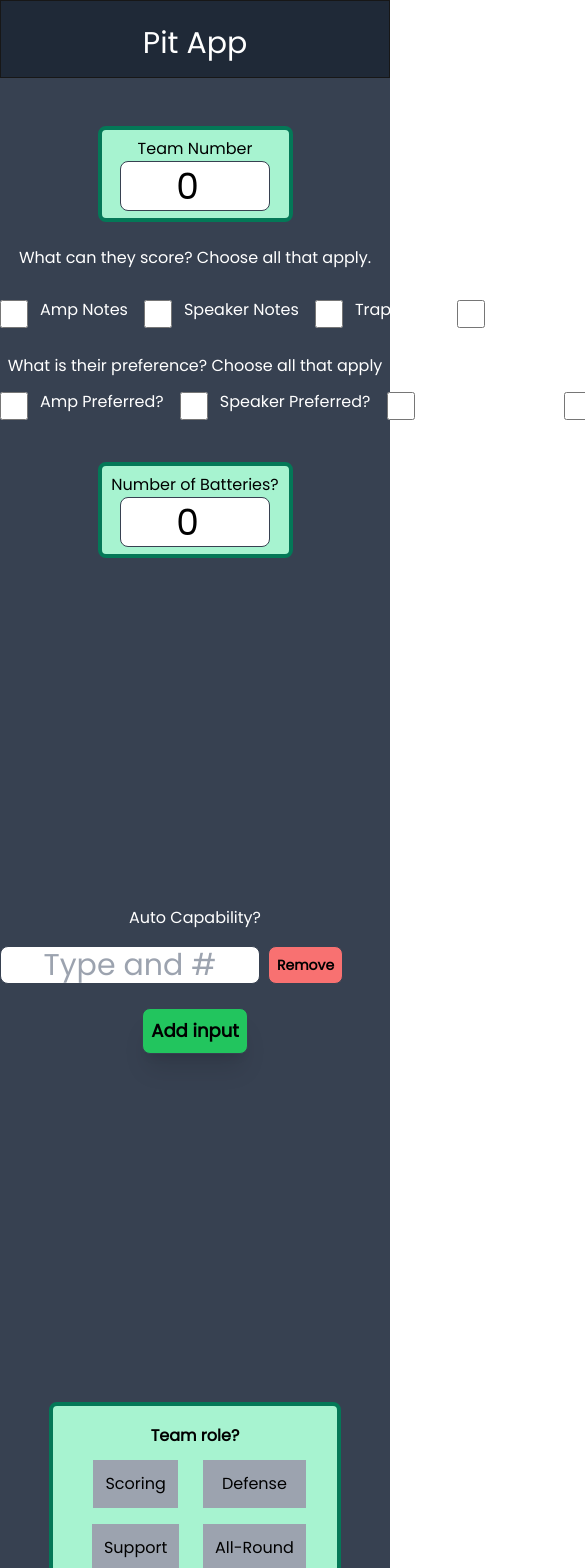
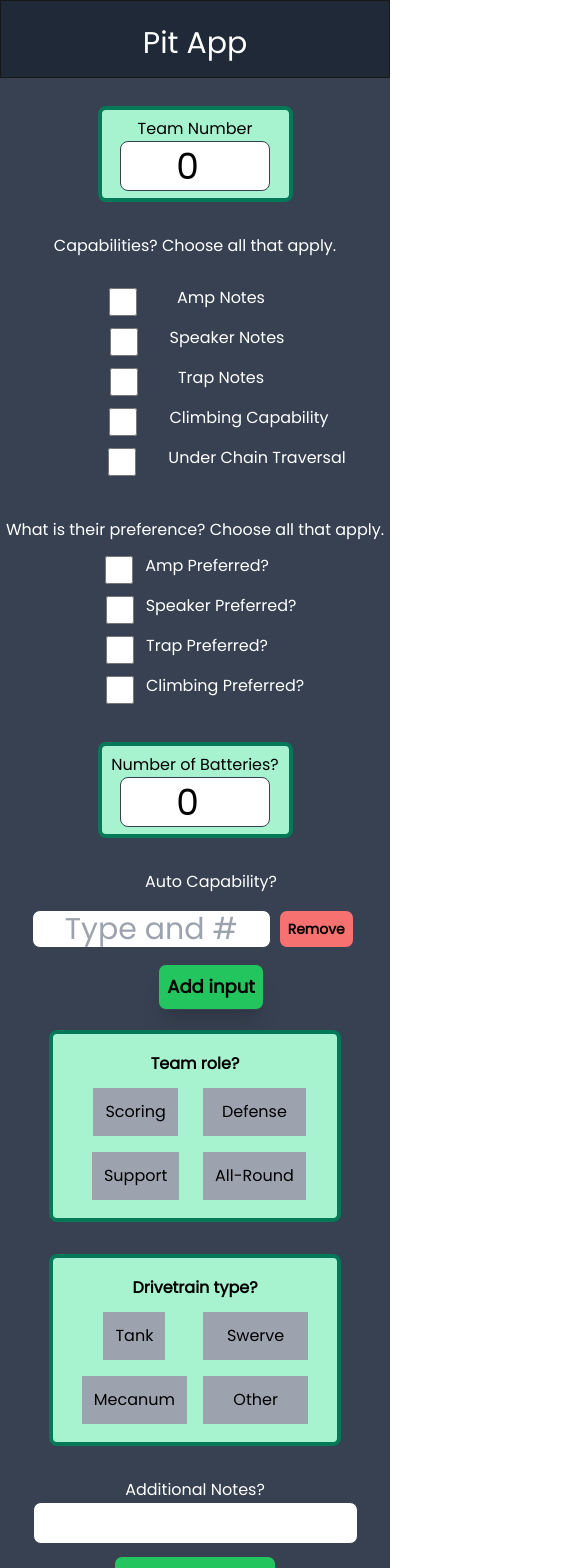
Before and after one commit to 4201VitruvianBots/scouting-app-2024, a React (Vite) app in the folder client/: page /pit in a window 390 px wide. Shown: the top 1568 px of the page, 585 px wide, since content can reach past the window. Built offline with nearby package versions, Linux system fonts and the light colour scheme.

Commit message:
New buttons + margining
New Under Chain Traversal Button + Fixed Margining + Completed Phone View?

```diff
--- a/client/src/apps/pit/PitApp.tsx
+++ b/client/src/apps/pit/PitApp.tsx
@@ -44,6 +44,7 @@ function PitApp() {
   const [trapChecked, setTrapChecked] = useState(false);
   const [speakerChecked, setSpeakerChecked] = useState(false);
   const [climbingChecked, setClimbingChecked] = useState(false);
+  const [chainTraversalChecked, setChainTraversalChecked] = useState(false);
   const [ampPrefChecked, setAmpPrefChecked] = useState(false);
   const [trapPrefChecked, setTrapPrefChecked] = useState(false);
   const [speakerPrefChecked, setSpeakerPrefChecked] = useState(false);
@@ -68,6 +69,9 @@ function PitApp() {
   };
   const handleSpeakerChange = (newSpeakerStatus) => {
     setSpeakerChecked(newSpeakerStatus);
+  };
+  const handleChainTraversalChange = (newChainTraversalStatus) => {
+    setChainTraversalChecked (newChainTraversalStatus);
   };
   const handleClimbingChange = (newClimbingStatus) => {
     setClimbingChecked(newClimbingStatus);
@@ -101,92 +105,79 @@ function PitApp() {
     return (
         <>
             <div className='bg-gray-700'>
-            <div className="border border-neutral-900 bg-gray-800">
+            <div className="border border-neutral-900 bg-gray-800 mb-7">
               <br/>
               <h1 className="text-center text-white text-3xl mb-4">Pit App</h1>
 
             </div>
 
-            <br/>
 
-            <br/>
-
-            <div className="flex justify-center items-center">
+            <div className="flex justify-center items-center mb-8">
             <div className="flex flex-col items-center bg-emerald-200 border-emerald-700 border-4 h-24 w-2/4 justify-center rounded-lg">
             <h1 className="text-center">Team Number</h1>
             <input min={0} onChange={handleTeamNumber} value={teamNumber} style={inputTeamNum} className='place-content-center mx-auto w-min !flex border-1 rounded-lg border border-gray-700 text-4xl text-center' type="number" placeholder='Team#'></input>
             </div>
             </div>
 
-            <br></br>
 
 
-
-            <h1 className="text-center text-white mb-7">What can they score? Choose all that apply.</h1>
-
-            <div className="place-content-center mx-auto w-min !flex pad">
-
-            <br></br>
-
-            <div className="flex items-center whitespace-nowrap">
-              <Checkbox checked={ampChecked} onChange={handleAmpChange} className="form-checkbox h-5 w-10 text-blue-600" boxClassName='h-7 w-7'/>
-              <label htmlFor="ampNotes" className="cursor-pointer text-white select-none mr-4">Amp Notes</label>
+            <h1 className="text-center text-white mb-7 ">Capabilities? Choose all that apply.</h1>
+            <div className="place-content-center mx-auto w-min !flex pad flex-wrap">
+            <div className="flex items-center whitespace-nowrap mb-4">
+              <Checkbox checked={ampChecked} onChange={handleAmpChange} className="form-checkbox h-5 w-10 text-blue-600 mr-2" boxClassName='h-7 w-7'/>
+              <label htmlFor="ampNotes" className="cursor-pointer text-white select-none mr-4 ml-5">Amp Notes</label>
               </div>
-              <br/>
-              <div className="flex items-center whitespace-nowrap">
-              <Checkbox checked={speakerChecked} onChange={handleSpeakerChange} className="form-checkbox h-5 w-10 text-blue-600" boxClassName='h-7 w-7'/>
-              <label htmlFor="speakerNotes" className="cursor-pointer text-white select-none mr-4">Speaker Notes</label>
+              <div className="flex items-center whitespace-nowrap mb-4">
+              <Checkbox checked={speakerChecked} onChange={handleSpeakerChange} className="form-checkbox h-5 w-10 text-blue-600 ml-5" boxClassName='h-7 w-7'/>
+              <label htmlFor="speakerNotes" className="cursor-pointer text-white select-none mr-4 ml-5">Speaker Notes</label>
               </div>
-              <br/>
-              <div className="flex items-center whitespace-nowrap">
-              <Checkbox checked={trapChecked} onChange={handleTrapChange} className="form-checkbox h-5 w-10 text-blue-600" boxClassName='h-7 w-7'/>
-              <label htmlFor="trapNotes" className="cursor-pointer text-white select-none mr-4">Trap Notes</label>
+              <div className="flex items-center whitespace-nowrap mb-4">
+              <Checkbox checked={trapChecked} onChange={handleTrapChange} className="form-checkbox h-5 w-10 text-blue-600 mr-2" boxClassName='h-7 w-7'/>
+              <label htmlFor="trapNotes" className="cursor-pointer text-white select-none mr-4 ml-5">Trap Notes</label>
               </div>
-              <br/>
-              <div className="flex items-center whitespace-nowrap">
-              <Checkbox checked={climbingChecked} onChange={handleClimbingChange} className="form-checkbox h-5 w-10 text-blue-600" boxClassName='h-7 w-7'/>
-              <label htmlFor="climbingCapability" className="cursor-pointer text-white select-none mr-4">Climbing Capability</label>
+              <div className="flex items-center whitespace-nowrap mb-4">
+              <Checkbox checked={climbingChecked} onChange={handleClimbingChange} className="form-checkbox h-5 w-10 text-blue-600 ml-16" boxClassName='h-7 w-7'/>
+              <label htmlFor="climbingCapability" className="cursor-pointer text-white select-none mr-4 ml-5">Climbing Capability</label>
               </div>
-              </div>
-
-              <h1 className="text-center mt-8 mb-3 text-white">What is their preference? Choose all that apply</h1>
-            <div className="place-content-center mx-auto w-min !flex pad">
-            <br/>
-            <div className="flex items-center whitespace-nowrap">
-              <Checkbox checked={ampPrefChecked} onChange={handleAmpPrefChange} className="form-checkbox h-5 w-5 text-blue-600" boxClassName='h-7 w-7' />
-              <label htmlFor="ampPreferred" className="cursor-pointer text-white select-none mr-4 ml-5">Amp Preferred?</label>
-              </div>
-              <br/>
-              <div className="flex items-center whitespace-nowrap">
-              <Checkbox checked={speakerPrefChecked} onChange={handleSpeakerPrefChange} className="form-checkbox h-5 w-5 text-blue-600" boxClassName='h-7 w-7' />
-              <label htmlFor="speakerPreferred" className="cursor-pointer text-white select-none mr-4 ml-5">Speaker Preferred?</label>
-              </div>
-              <br/>
-              <div className="flex items-center whitespace-nowrap">
-              <Checkbox checked={trapPrefChecked} onChange={handleTrapPrefChange} className="form-checkbox h-5 w-5 text-blue-600" boxClassName='h-7 w-7' />
-              <label htmlFor="trapPreferred" className="cursor-pointer text-white select-none mr-4 ml-5">Trap Preferred?</label>
-              </div>
-              <br/>
-              <div className="flex items-center whitespace-nowrap">
-              <Checkbox checked={climbingPrefChecked} onChange={handleClimbingPrefChange} className="form-checkbox h-5 w-5 text-blue-600" boxClassName='h-7 w-7' />
-              <label htmlFor="climbPreferred" className="cursor-pointer text-white select-none mr-4 ml-5">Climbing Preferred?</label>
+              <div className="flex items-center whitespace-nowrap mb-4">
+              <Checkbox checked={chainTraversalChecked} onChange={handleChainTraversalChange} className="form-checkbox h-5 w-10 text-blue-600 ml-20" boxClassName='h-7 w-7'/>
+              <label htmlFor="underChainTraversal" className="cursor-pointer text-white select-none mr-4 ml-5">Under Chain Traversal</label>
               </div>
               </div>
 
 
-              <br/>
-              <br/>
+              <h1 className="text-center mt-8 mb-3 text-white">What is their preference? Choose all that apply.</h1>
+            <div className="place-content-center mx-auto w-min !flex pad flex-wrap">
 
-            <div className="flex justify-center items-center">
+            <div className="flex items-center whitespace-nowrap mb-4">
+              <Checkbox checked={ampPrefChecked} onChange={handleAmpPrefChange} className="form-checkbox h-5 w-5 text-blue-600" boxClassName='h-7 w-7' />
+              <label htmlFor="ampPreferred" className="cursor-pointer text-white select-none mr-4 ml-5">Amp Preferred?</label>
+              </div>
+              <div className="flex items-center whitespace-nowrap mb-4">
+              <Checkbox checked={speakerPrefChecked} onChange={handleSpeakerPrefChange} className="form-checkbox h-5 w-5 text-blue-600 ml-7" boxClassName='h-7 w-7' />
+              <label htmlFor="speakerPreferred" className="cursor-pointer text-white select-none mr-4 ml-5">Speaker Preferred?</label>
+              </div>
+              <div className="flex items-center whitespace-nowrap mb-4">
+              <Checkbox checked={trapPrefChecked} onChange={handleTrapPrefChange} className="form-checkbox h-5 w-5 text-blue-600" boxClassName='h-7 w-7' />
+              <label htmlFor="trapPreferred" className="cursor-pointer text-white select-none mr-4 ml-5">Trap Preferred?</label>
+              </div>
+              <div className="flex items-center whitespace-nowrap mb-4">
+              <Checkbox checked={climbingPrefChecked} onChange={handleClimbingPrefChange} className="form-checkbox h-5 w-5 text-blue-600 ml-9" boxClassName='h-7 w-7' />
+              <label htmlFor="climbPreferred" className="cursor-pointer text-white select-none mr-4 ml-5">Climbing Preferred?</label>
+              </div>
+
+              </div>
+
+            <div className="flex justify-center items-center mb-8 mt-7">
             <div className="flex flex-col items-center bg-emerald-200 border-emerald-700 border-4 h-24 w-2/4 justify-center rounded-lg ">
             <h1 className="text-center">Number of Batteries?</h1>
             <input min={0} onChange={handleBatteryNumber} value={batteryNumber} style={inputBattery} className='place-content-center mx-auto w-min !flex border-1 rounded-lg border border-gray-700 text-4xl text-center' type="number" placeholder="0"></input>
             </div>
             </div>
 
-            <div className="flex flex-col items-center justify-center min-h-screen">
+            <div className="ml-8 flex flex-col items-center justify-center">
               <h1 className="text-center text-white mb-4">Auto Capability?</h1>
-              <div className="flex flex-col items-center space-y-4">
+              <div className="flex flex-col items-center">
                 {autoInputValues.map((value, index) => (
                 <div key={index} className="flex items-center space-x-2">
                   <input
@@ -203,14 +194,13 @@ function PitApp() {
                   </div>
                ))}
             </div>
-            <br/>
-            <button className="bg-green-500 font-sans text-lg font-semibold text-black md:bg-opacity-50 border-1 rounded-lg border border-gray-700 px-2 py-2 shadow-xl place-content-center mx-auto !flex pad " onClick={addAnotherAuto}>Add input</button>
+            <button className="bg-green-500 font-sans text-lg font-semibold text-black md:bg-opacity-50 border-1 rounded-lg border border-gray-700 px-2 py-2 shadow-xl place-content-center mx-auto !flex pad mt-4 mb-5 " onClick={addAnotherAuto}>Add input</button>
             </div>
 
 
 
 
-            <div className="flex justify-center items-center ">
+            <div className="flex justify-center items-center mb-8">
               <div className="flex flex-col items-center bg-emerald-200 border-emerald-700 border-4 h-48 w-3/4 justify-center rounded-lg ">
                 <h1 className="text-center font-semibold mb-3">Team role?</h1>
                 <div className='grid grid-cols-2 gap-4 justify-center'>
@@ -232,8 +222,7 @@ function PitApp() {
   </div>
 </div>
 
-            <br></br>
-            <div className="flex justify-center items-center ">
+            <div className="flex justify-center items-center mb-8">
               <div className="flex flex-col items-center bg-emerald-200 border-emerald-700 border-4 h-48 w-3/4 justify-center rounded-lg ">
                 <h1 className="text-center font-semibold mb-3">Drivetrain type?</h1>
                 <div className='grid grid-cols-2 gap-4 justify-center'>
@@ -254,12 +243,10 @@ function PitApp() {
     </div>
   </div>
 </div>
-            <br></br>
 
             <h1 className="text-center text-white">Additional Notes?</h1>
-            <input className='place-content-center mx-auto w-min !flex border-1 rounded-lg border border-gray-700 text-4xl text-center' onChange={handleAdditionalNotes} value={additionalNotes} type="text"></input>
+            <input className='place-content-center mx-auto w-5/6 !flex border-1 rounded-lg border border-gray-700 text-4xl text-center mb-3' onChange={handleAdditionalNotes} value={additionalNotes} type="text"></input>
 
-            <br></br>
             <button className='bg-green-500 font-sans text-4xl font-semibold text-black md:bg-opacity-50 border-1 rounded-lg border border-gray-700 px-4 py-4 shadow-xl place-content-center mx-auto w-min !flex pad '>Submit</button>
             </div>
         </>
```
